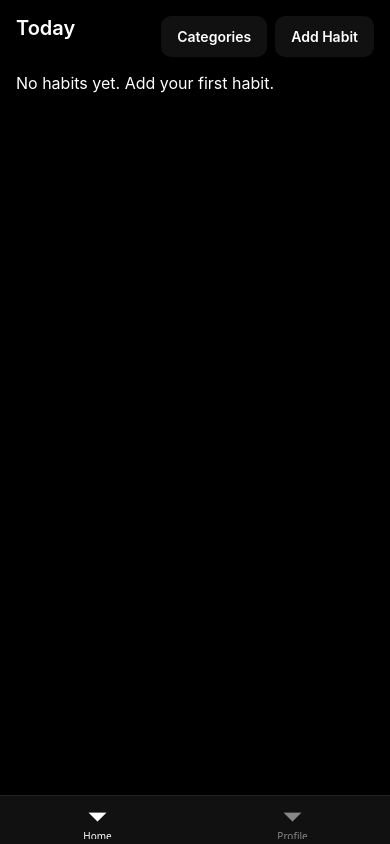
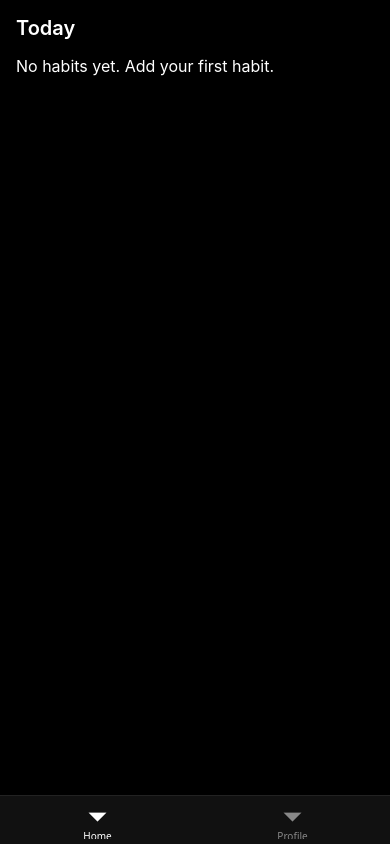
Before and after one commit to m-scudder/ownit, a React Native app: screen /Profile in a window 390 px wide. Built offline with nearby package versions, Linux system fonts and the light colour scheme.

Commit message:
Refactor navigation structure by moving HabitForm and Categories screens to ProfileStack. Update HomeScreen to remove navigation buttons for these screens. Enhance ProfileScreen with buttons for adding habits and managing categories.

```diff
--- a/App.js
+++ b/App.js
@@ -16,8 +16,6 @@ function HomeStackNavigator() {
   return (
     <HomeStack.Navigator>
       <HomeStack.Screen name="Home" component={HomeScreen} options={{ headerShown: false }} />
-      <HomeStack.Screen name="HabitForm" component={HabitFormScreen} options={{ title: 'Habit' }} />
-      <HomeStack.Screen name="Categories" component={CategoriesScreen} options={{ title: 'Categories' }} />
       <HomeStack.Screen name="HabitDetail" component={HabitDetailScreen} options={{ title: 'Details' }} />
     </HomeStack.Navigator>
   );
@@ -27,6 +25,8 @@ function ProfileStackNavigator() {
   return (
     <ProfileStack.Navigator screenOptions={{ headerStyle: { backgroundColor: '#111' }, headerTintColor: '#fff', contentStyle: { backgroundColor: '#000' } }}>
       <ProfileStack.Screen name="Profile" component={ProfileScreen} options={{ headerShown: false }} />
+      <ProfileStack.Screen name="HabitForm" component={HabitFormScreen} options={{ title: 'Habit' }} />
+      <ProfileStack.Screen name="Categories" component={CategoriesScreen} options={{ title: 'Categories' }} />
     </ProfileStack.Navigator>
   );
 }
--- a/src/screens/HomeScreen.tsx
+++ b/src/screens/HomeScreen.tsx
@@ -1,6 +1,6 @@
 import React, { useMemo } from 'react';
 import { FlatList, View } from 'react-native';
-import { Screen, Title, Button, TextBody } from '../components/Neutral';
+import { Screen, Title, TextBody } from '../components/Neutral';
 import { useStore } from '../store/useStore';
 import { HabitItem } from '../components/HabitItem';
 import { formatDateKey, isHabitDueOnDate } from '@/utils/dates';
@@ -16,10 +16,6 @@ const HomeScreen: React.FC<any> = ({ navigation }) => {
     <Screen>
       <View style={{ flexDirection: 'row', justifyContent: 'space-between', marginBottom: 16 }}>
         <Title>Today</Title>
-        <View style={{ flexDirection: 'row', gap: 8 }}>
-          <Button label="Categories" onPress={() => navigation.navigate('Categories')} />
-          <Button label="Add Habit" onPress={() => navigation.navigate('HabitForm')} />
-        </View>
       </View>
 
       {items.length === 0 ? (
--- a/src/screens/ProfileScreen.tsx
+++ b/src/screens/ProfileScreen.tsx
@@ -1,13 +1,16 @@
-import { Screen} from '@/components/Neutral';
+import { Screen, Button, Title, TextBody } from '@/components/Neutral';
 import React from 'react';
 import { View, Text, StyleSheet, Switch } from 'react-native';
+import { useNavigation } from '@react-navigation/native';
 
-const ProfileScreen: React.FC = () => {
+const ProfileScreen: React.FC<any> = () => {
+  const navigation = useNavigation<any>();
   const [isDarkMode, setIsDarkMode] = React.useState(false);
   const [notificationsEnabled, setNotificationsEnabled] = React.useState(true);
 
   return (
     <Screen>
+      <Title style={{ marginBottom: 16 }}>Profile</Title>
       <View style={styles.row}>
         <Text style={styles.label}>Dark Mode</Text>
         <Switch value={isDarkMode} onValueChange={setIsDarkMode} />
@@ -19,9 +22,11 @@ const ProfileScreen: React.FC = () => {
       </View>
 
       <Text style={styles.sectionTitle}>Manage</Text>
-      <Text style={styles.item}>Habits</Text>
-      <Text style={styles.item}>Categories</Text>
-      <Text style={styles.item}>Preferences</Text>
+      <View style={{ flexDirection: 'row', gap: 8, marginBottom: 12 }}>
+        <Button label="Add Habit" onPress={() => navigation.navigate('HabitForm')} />
+        <Button label="Categories" onPress={() => navigation.navigate('Categories')} />
+      </View>
+      <TextBody style={{ color: '#aaa' }}>Create new habits and manage categories here.</TextBody>
     </Screen>
   );
 };
```
